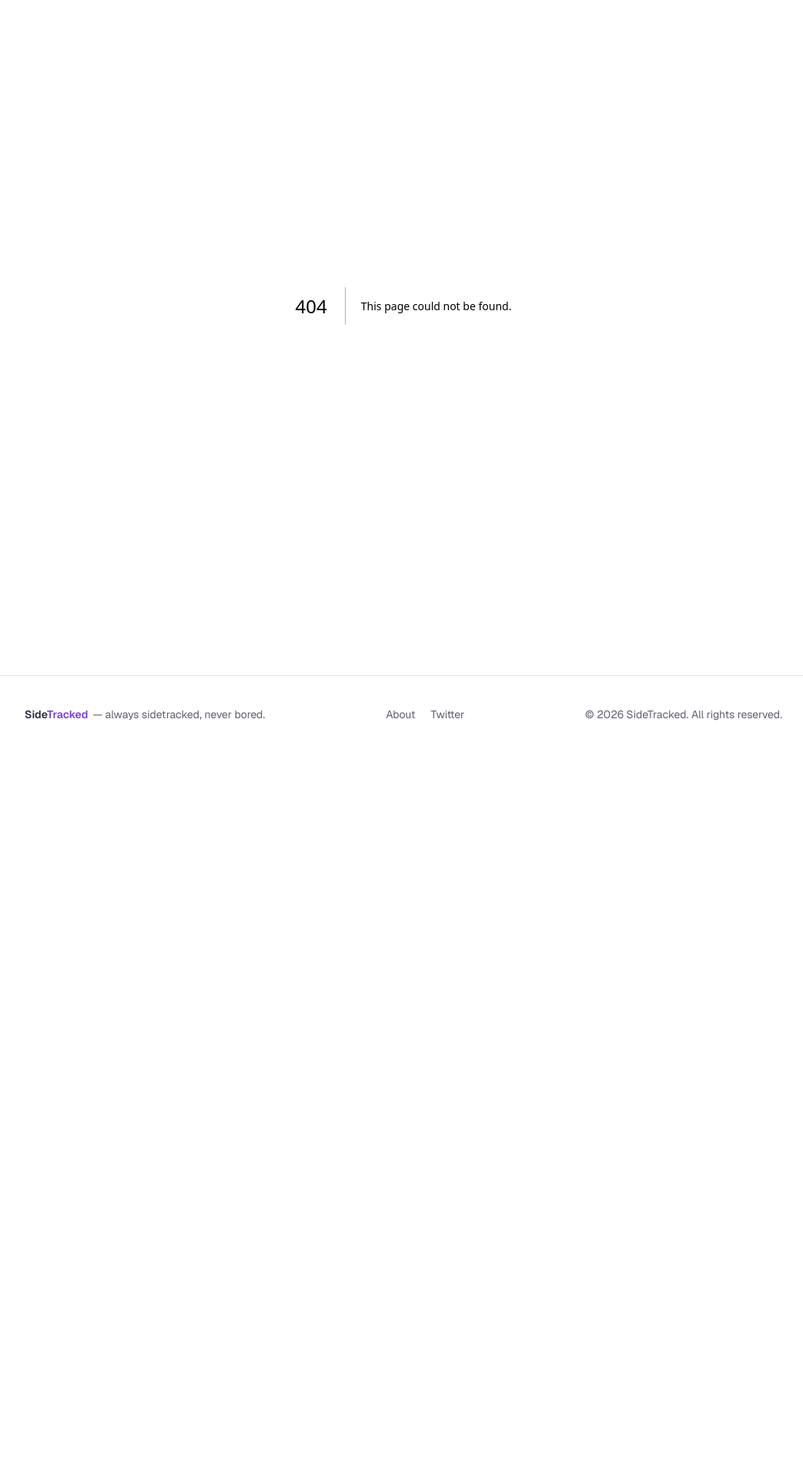
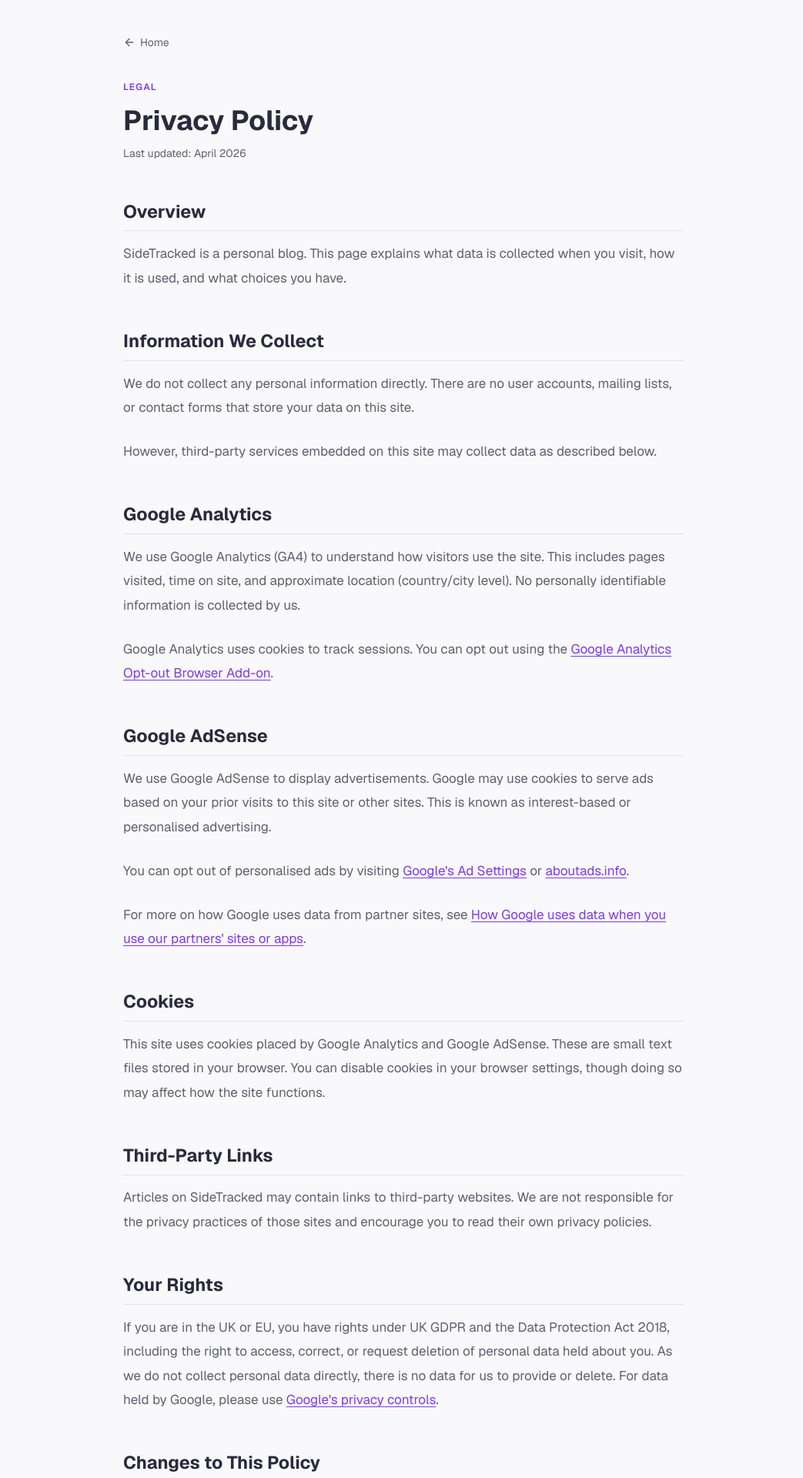
Before and after one commit to geraldelorm/sidetracked, a Next.js app: page /privacy in a window 1280 px wide. Before the commit this address had no page. Shown: the part 60-1980 px from the top of the page at 77% size, without its empty margins (116-1159 px from the left). Before the commit the page ends 1038 px from the top, so only its background shows below. Built offline with nearby package versions, Linux system fonts and the light colour scheme.

Commit message:
feat: add Privacy Policy page and footer link
- New /privacy page covering GA4, AdSense, cookies, and GDPR rights
- Footer now links to Privacy alongside About and Twitter

Co-Authored-By: Claude Sonnet 4.6 <noreply@anthropic.com>

```diff
--- /dev/null
+++ b/src/app/privacy/page.tsx
@@ -0,0 +1,160 @@
+import Link from "next/link";
+import { Metadata } from "next";
+
+export const metadata: Metadata = {
+  title: "Privacy Policy — SideTracked",
+  description: "How SideTracked handles your data, cookies, and advertising.",
+};
+
+export default function PrivacyPage() {
+  return (
+    <div className="max-w-3xl mx-auto px-5 py-12">
+      <Link
+        href="/"
+        className="inline-flex items-center gap-1.5 text-sm mb-10 transition-colors"
+        style={{ color: "var(--text-muted)" }}
+      >
+        <svg
+          width="16"
+          height="16"
+          viewBox="0 0 24 24"
+          fill="none"
+          stroke="currentColor"
+          strokeWidth="2"
+        >
+          <path d="M19 12H5M12 5l-7 7 7 7" strokeLinecap="round" strokeLinejoin="round" />
+        </svg>
+        Home
+      </Link>
+
+      <p
+        className="text-xs font-semibold tracking-widest uppercase mb-4"
+        style={{ color: "var(--accent)" }}
+      >
+        Legal
+      </p>
+      <h1 className="text-4xl font-bold mb-3" style={{ color: "var(--text)" }}>
+        Privacy Policy
+      </h1>
+      <p className="text-sm mb-10" style={{ color: "var(--text-muted)" }}>
+        Last updated: April 2026
+      </p>
+
+      <div className="prose">
+        <h2>Overview</h2>
+        <p>
+          SideTracked is a personal blog. This page explains what data is collected when you
+          visit, how it is used, and what choices you have.
+        </p>
+
+        <h2>Information We Collect</h2>
+        <p>
+          We do not collect any personal information directly. There are no user accounts,
+          mailing lists, or contact forms that store your data on this site.
+        </p>
+        <p>
+          However, third-party services embedded on this site may collect data as described
+          below.
+        </p>
+
+        <h2>Google Analytics</h2>
+        <p>
+          We use Google Analytics (GA4) to understand how visitors use the site. This includes
+          pages visited, time on site, and approximate location (country/city level). No
+          personally identifiable information is collected by us.
+        </p>
+        <p>
+          Google Analytics uses cookies to track sessions. You can opt out using the{" "}
+          <a
+            href="https://tools.google.com/dlpage/gaoptout"
+            target="_blank"
+            rel="noopener noreferrer"
+          >
+            Google Analytics Opt-out Browser Add-on
+          </a>
+          .
+        </p>
+
+        <h2>Google AdSense</h2>
+        <p>
+          We use Google AdSense to display advertisements. Google may use cookies to serve ads
+          based on your prior visits to this site or other sites. This is known as
+          interest-based or personalised advertising.
+        </p>
+        <p>
+          You can opt out of personalised ads by visiting{" "}
+          <a
+            href="https://www.google.com/settings/ads"
+            target="_blank"
+            rel="noopener noreferrer"
+          >
+            Google's Ad Settings
+          </a>{" "}
+          or{" "}
+          <a
+            href="https://www.aboutads.info/choices/"
+            target="_blank"
+            rel="noopener noreferrer"
+          >
+            aboutads.info
+          </a>
+          .
+        </p>
+        <p>
+          For more on how Google uses data from partner sites, see{" "}
+          <a
+            href="https://policies.google.com/technologies/partner-sites"
+            target="_blank"
+            rel="noopener noreferrer"
+          >
+            How Google uses data when you use our partners' sites or apps
+          </a>
+          .
+        </p>
+
+        <h2>Cookies</h2>
+        <p>
+          This site uses cookies placed by Google Analytics and Google AdSense. These are small
+          text files stored in your browser. You can disable cookies in your browser settings,
+          though doing so may affect how the site functions.
+        </p>
+
+        <h2>Third-Party Links</h2>
+        <p>
+          Articles on SideTracked may contain links to third-party websites. We are not
+          responsible for the privacy practices of those sites and encourage you to read their
+          own privacy policies.
+        </p>
+
+        <h2>Your Rights</h2>
+        <p>
+          If you are in the UK or EU, you have rights under UK GDPR and the Data Protection Act
+          2018, including the right to access, correct, or request deletion of personal data
+          held about you. As we do not collect personal data directly, there is no data for us
+          to provide or delete. For data held by Google, please use{" "}
+          <a
+            href="https://myaccount.google.com/data-and-privacy"
+            target="_blank"
+            rel="noopener noreferrer"
+          >
+            Google's privacy controls
+          </a>
+          .
+        </p>
+
+        <h2>Changes to This Policy</h2>
+        <p>
+          We may update this policy from time to time. The date at the top of this page
+          reflects the most recent revision. Continued use of the site after any changes
+          constitutes acceptance of the updated policy.
+        </p>
+
+        <h2>Contact</h2>
+        <p>
+          Questions about this privacy policy? Reach out via the{" "}
+          <Link href="/about">About page</Link>.
+        </p>
+      </div>
+    </div>
+  );
+}
--- a/src/components/Footer.tsx
+++ b/src/components/Footer.tsx
@@ -17,6 +17,9 @@ export default function Footer() {
           <Link href="/about" className="hover:text-white transition-colors">
             About
           </Link>
+          <Link href="/privacy" className="hover:text-white transition-colors">
+            Privacy
+          </Link>
           <a
             href="https://twitter.com"
             target="_blank"
```
